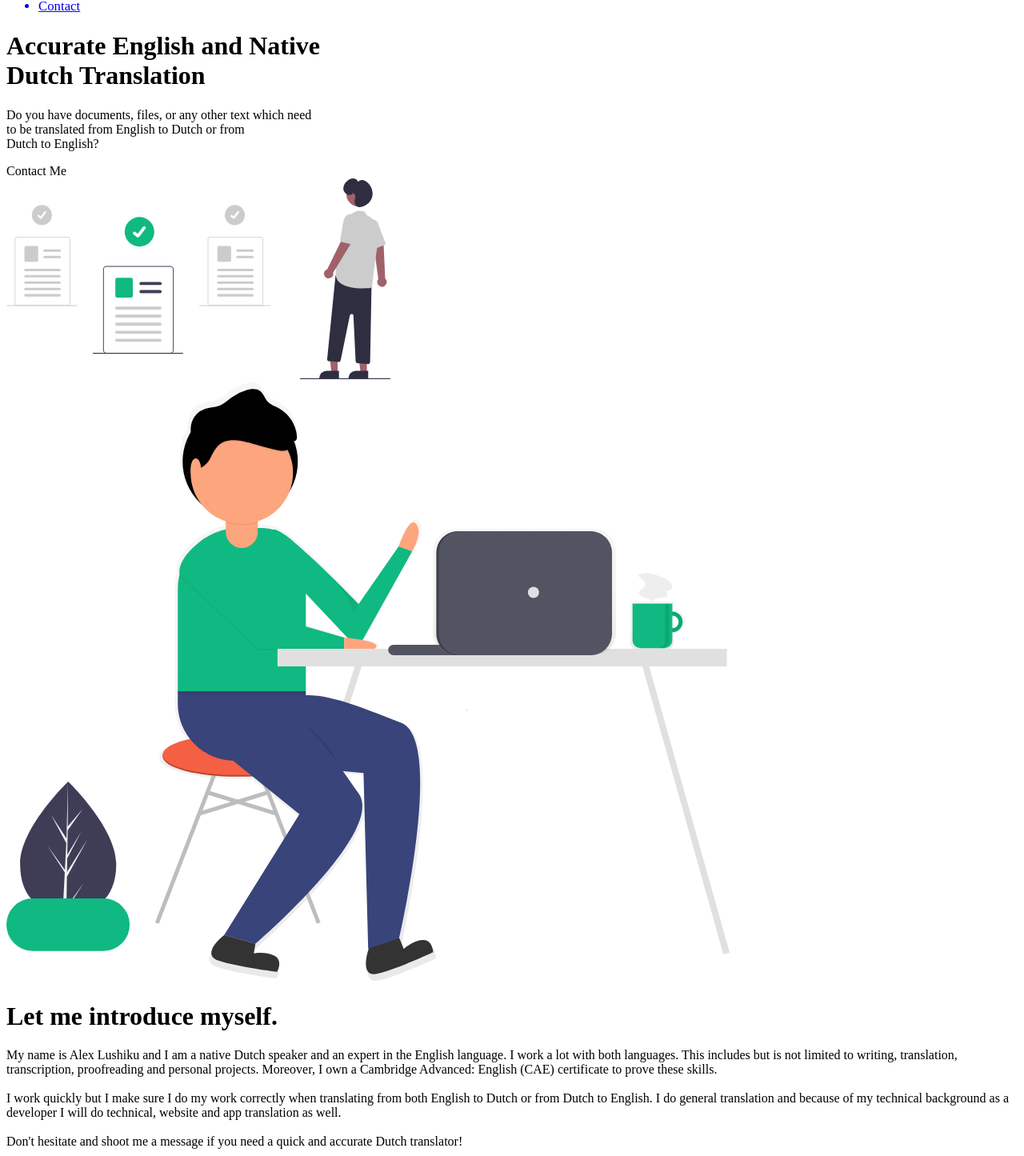
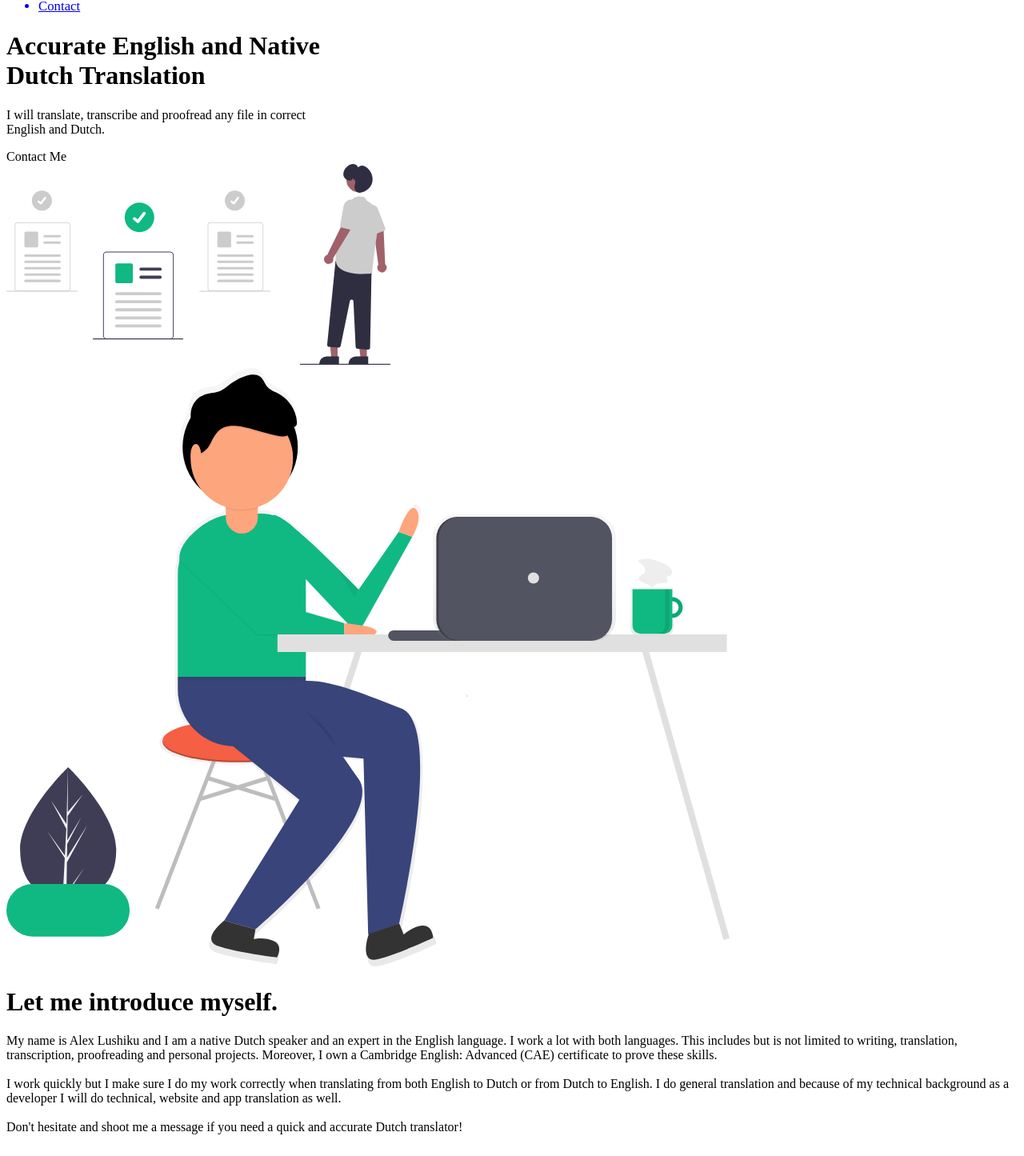
Before and after one commit to callmenoodles/noodles-translation, a Next.js app: page / in a window 1280 px wide. Shown: the part 339-1784 px from the top of the page at 80% size. Built offline with nearby package versions, Linux system fonts and the light colour scheme.

Commit message:
fix text

```diff
--- a/pages/components/home/About.js
+++ b/pages/components/home/About.js
@@ -5,7 +5,7 @@ const About = () => {
       <div className='smaller:w-4/5 lg:w-2/5 xl:w-144 2xl:w-144'>
         <h1 className='text-3xl font-bold mt-12 text-primary'>Let me introduce myself.</h1>
         <p className='mt-4 text-lg break-word'>
-          My name is Alex Lushiku and I am a <span className='text-primary font-semibold'>native Dutch</span> speaker and an expert in the English language. I work a lot with both languages. This includes but is not limited to writing, <span className='text-primary font-semibold'>translation, transcription, proofreading</span> and personal projects. Moreover, I own a Cambridge Advanced: English (CAE) certificate to prove these skills.
+          My name is Alex Lushiku and I am a <span className='text-primary font-semibold'>native Dutch</span> speaker and an expert in the English language. I work a lot with both languages. This includes but is not limited to writing, <span className='text-primary font-semibold'>translation, transcription, proofreading</span> and personal projects. Moreover, I own a Cambridge English: Advanced (CAE) certificate to prove these skills.
           <br></br><br></br>
           I work quickly but I make sure I do my work correctly when translating from both <span className='text-primary font-semibold'>English to Dutch </span>or from
           <span className='text-primary font-semibold'> Dutch to English</span>.
--- a/pages/components/home/Home.js
+++ b/pages/components/home/Home.js
@@ -6,7 +6,7 @@ const Home = () => {
       <div className='relative lg:bottom-20 smaller:bottom-10 maxmd:w-4/5 md:mr-4'>
         <h1 className='text-4xl font-bold mb-4 leading-snug'>Accurate English and Native <br className='maxmd:hidden'></br>Dutch Translation</h1>
         <p className='mb-6'>
-          Do you have documents, files, or any other text which need<br className='maxmd:hidden'></br>to be translated from English to Dutch or from<br className='maxmd:hidden'></br>Dutch to English?</p>
+          I will translate, transcribe and proofread any file in correct <br className='maxmd:hidden'></br>English and Dutch.</p>
         <Link href='/contact'>
           <div className='w-48 h-12 bg-primary rounded-full cursor-pointer flex justify-center items-center text-xl text-white'>
             Contact Me
```
